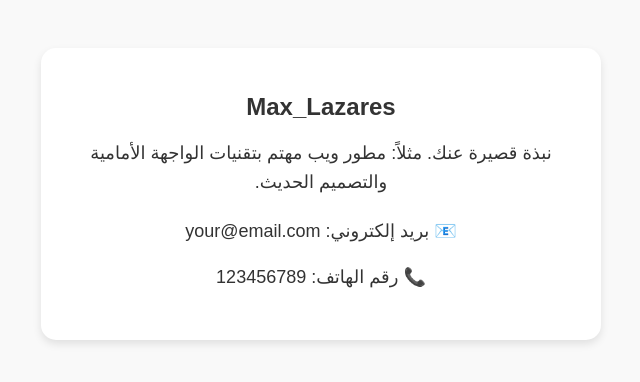
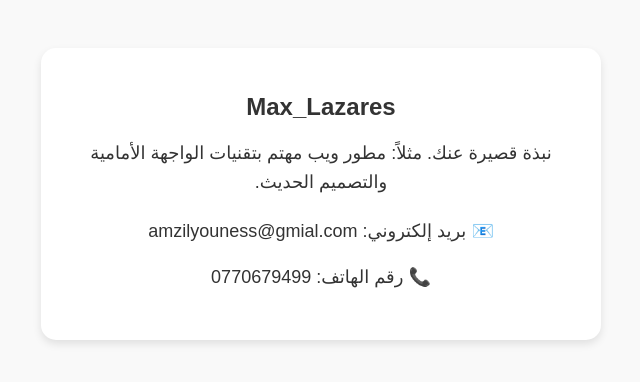
Before and after one commit to Max0113/My_Frist_Project, a plain HTML site: page index.html in a window 1280 px wide. Shown: the whole page, without its empty margins (319-959 px from the left). Drawn offline with Linux system fonts and the light colour scheme.

Commit message:
1ere commit

```diff
--- a/index.html
+++ b/index.html
@@ -11,8 +11,8 @@
     <h1>Max_Lazares</h1>
     <p>نبذة قصيرة عنك. مثلاً: مطور ويب مهتم بتقنيات الواجهة الأمامية والتصميم الحديث.</p>
     <div class="contact">
-      <p>📧 بريد إلكتروني: your@email.com</p>
-      <p>📞 رقم الهاتف: 123456789</p>
+      <p>📧 بريد إلكتروني: amzilyouness@gmial.com</p>
+      <p>📞 رقم الهاتف: 0770679499</p>
     </div>
   </div>
 </body>
```
